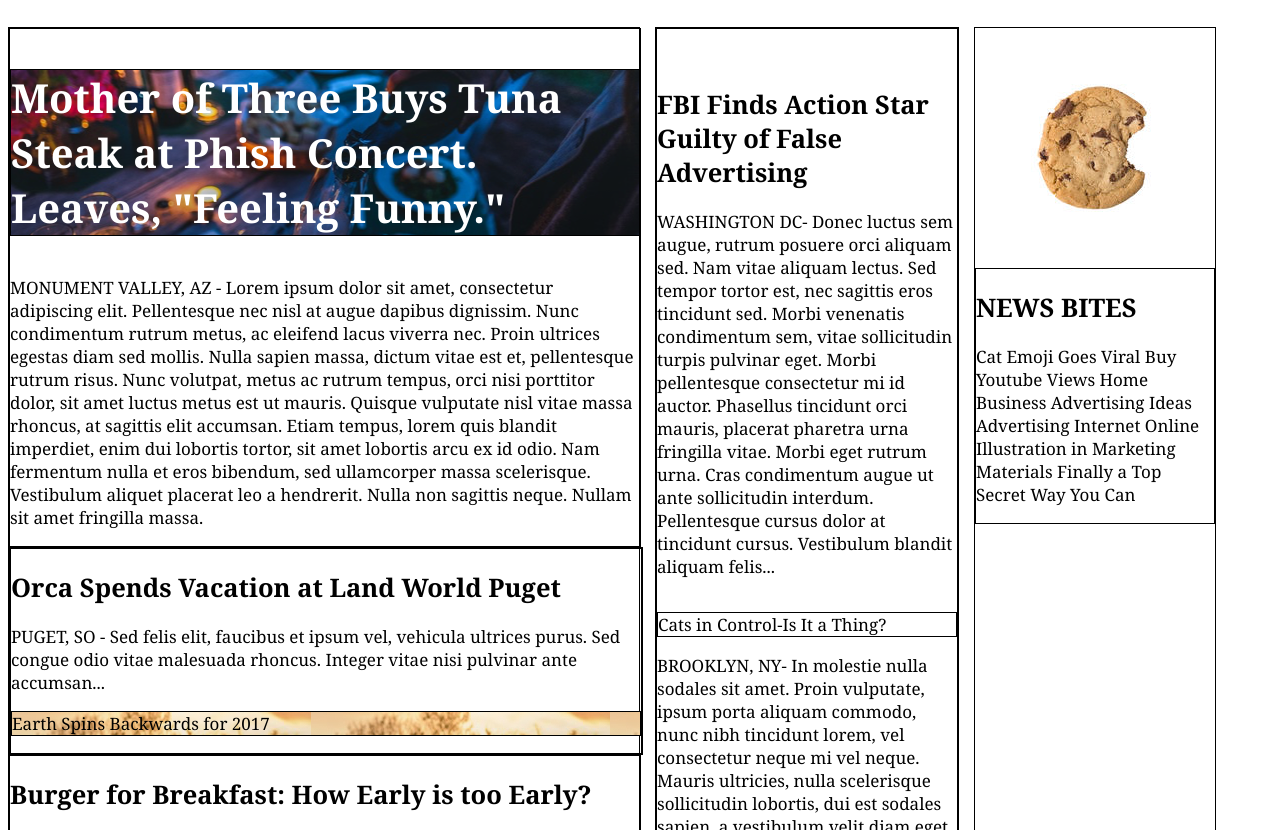
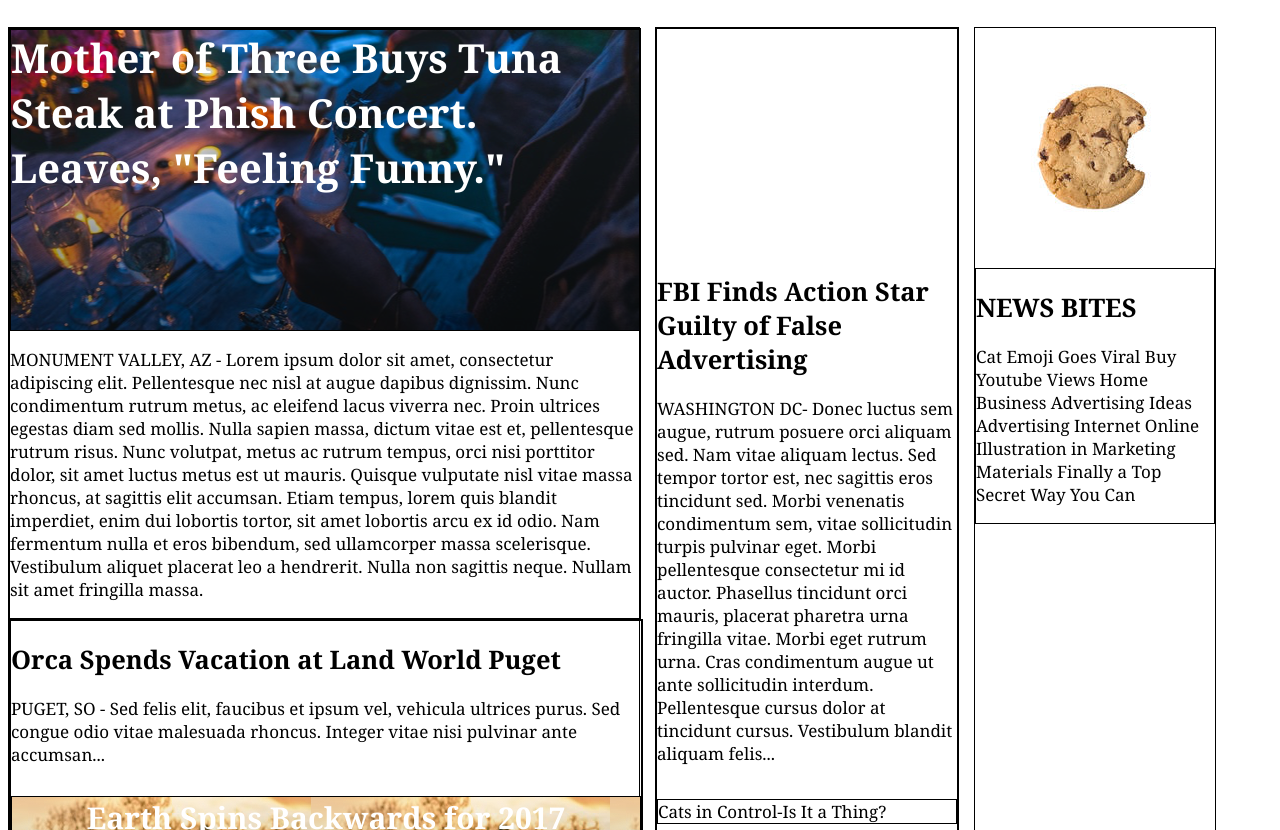
Before and after one commit to J-man20/my_times, a plain HTML site: page index.html in a window 1280 px wide. Shown: the part 71-901 px from the top of the page. Drawn offline with Linux system fonts and the light colour scheme.

Commit message:
Above img height fixed

```diff
--- a/resources/css/style.css
+++ b/resources/css/style.css
@@ -63,6 +63,8 @@
 
 .funny{
  background-image: url("../images/img_story_main.png");
+ height: 300px;
+ margin: 0px;
  border: 1px solid black;
  font-family: Georgia;
   font-weight: bold;
@@ -78,7 +80,13 @@
 
 .earth{
   background-image: url("../images/img_story_2.png");
+  height: 300px;
  border: 1px solid black;
+ font-family: Georgia;
+  font-weight: bold;
+  font-size: 30px;
+  color: white;
+  text-align: center;
 }
 
 .my{
```
